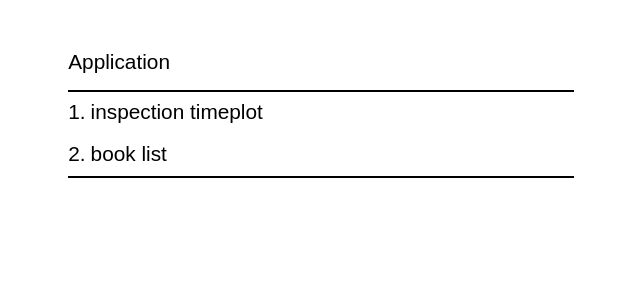
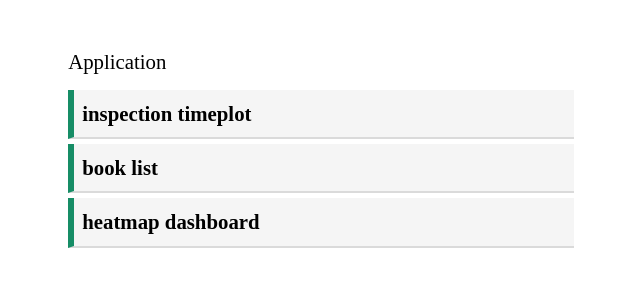
Before and after one commit to seijikojima/application, a plain HTML site: page index.html in a window 1280 px wide. Shown: the whole page, without its empty margins (319-959 px from the left). Drawn offline with Linux system fonts and the light colour scheme.

Commit message:
add heatmap dashboard

```diff
--- a/index.html
+++ b/index.html
@@ -11,10 +11,12 @@
     <div class="box">
     <div class="title">Application</div>
 
-    <ol>
+    <ul>
         <li><a href="https://seijikojima.github.io/application/inspection_timeplot">inspection timeplot</a></li>
         <li><a href="http://seijikojima.com:9001">book list</a></li>
-    </ol>
+        <li><a href="http://seijikojima.com:9002">heatmap dashboard</a></li>
+
+    </ul>
 
    </div>
 </body>
@@ -28,41 +30,33 @@
 }
 
 .title{
-    font-family: 'Bradley Hand','Segoe Script','Segoe Print',sans-serif;/*手書き風のフォント*/
+    /* font-family: 'Bradley Hand','Segoe Script','Segoe Print',sans-serif; */
     font-size: 1.3em;/*フォントサイズ*/
 }
-
-ol {
-  counter-reset:number; /*数字をリセット*/
-  list-style-type: none!important; /*数字を一旦消す*/
-  padding:0;
-  border-top: solid 2px black;
-  border-bottom: solid 2px black;
-}
-ol li {
-  padding: 0.5em 0;
-  position: relative;
-  padding-left: 1.4em;
-  line-height: 1.5em;
-}
-ol li:before{
-  counter-increment: number;
-  content: counter(number) ".";
-  position: absolute;
-  left: 0;
-  font-family: 'Bradley Hand','Segoe Script','Segoe Print',sans-serif;/*手書き風のフォント*/
-  font-size: 1.3em;/*フォントサイズ*/
+ul {
+  padding: 0;
 }
 
+ul li, ol li {
+  color: #404040;
+  border-left: solid 6px #168d66;/*左側の線*/
+  border-bottom: solid 2px #dadada;/*下に灰色線*/
+  background: whitesmoke;
+  margin-bottom: 5px;/*下のバーとの余白*/
+  line-height: 1.5;
+  padding: 0.5em;
+  list-style-type: none!important;/*ポチ消す*/
+  font-weight: bold;
+}
 a {
     text-decoration: none;
-    font-family: 'Bradley Hand','Segoe Script','Segoe Print',sans-serif;/*手書き風のフォント*/
+    /* font-family: 'Bradley Hand','Segoe Script','Segoe Print',sans-serif; */
     font-size: 1.3em;/*フォントサイズ*/
     color : #000;
  }
 
  a:hover {
-     color : rgb(51, 83, 157);
+     color : #168d66;
  }
 
 </style>
```
